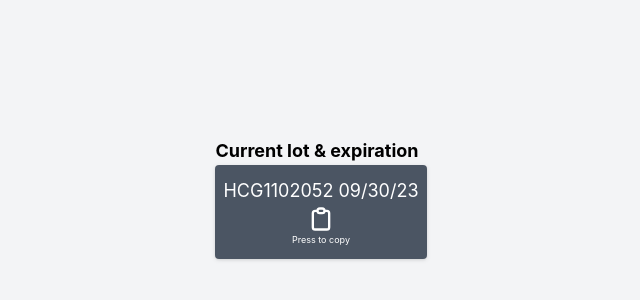
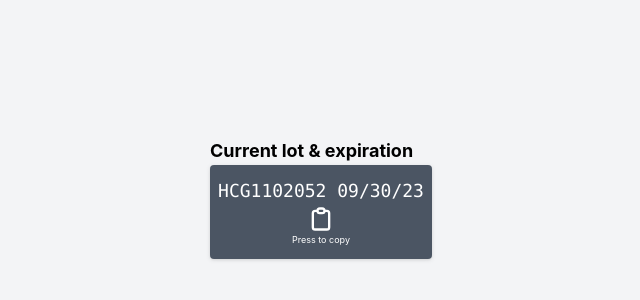
Before and after one commit to sbelka-1703/quicklot-demo, a Next.js app: page / in a window 1280 px wide. Shown: the part 202-502 px from the top of the page, without its empty margins (319-959 px from the left). Built offline with nearby package versions, Linux system fonts and the light colour scheme.

Commit message:
improved styling

```diff
--- a/pages/index.js
+++ b/pages/index.js
@@ -40,7 +40,7 @@ export default function Home() {
 
   return (
 
-    <div className='m-auto h-screen flex items-center justify-center bg-gray-100'>
+    <div className='m-auto h-screen flex items-center justify-center bg-gray-100 '>
 
 
       <div className=" flex flex-col space-y-2 ">
@@ -52,8 +52,8 @@ export default function Home() {
             <label className="font-bold text-lg ">Current lot & expiration </label>
 
             {/* Main continer */}
-            <div className="bg-gray-600 text-white px-2 py-3 rounded drop-shadow ">
-              <h1 className="text-lg" > {currentLotAndExp} </h1>
+            <div className="bg-gray-600 text-white px-2 py-3 rounded drop-shadow text-center   ">
+              <h1 className="text-lg font-mono" > {currentLotAndExp} </h1>
 
             <CopyButton currentLotAndExp = {currentLotAndExp}/>
 
```
